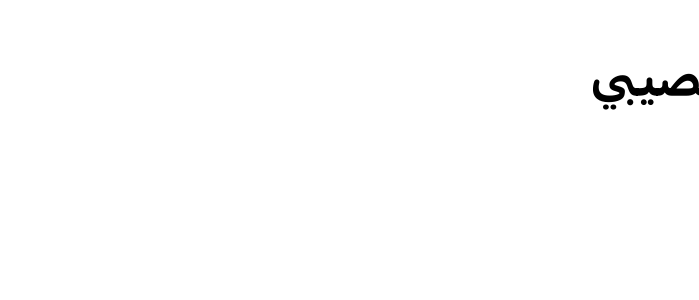
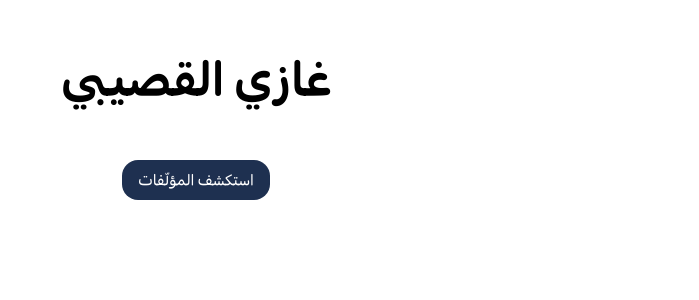
Before and after one commit to GDSC-YU/ghazi-algosaibi, a Next.js app: page / in a window 1280 px wide. Shown: the top 300 px of the page, without its empty margins (581-1280 px from the left). Built offline with nearby package versions, Linux system fonts and the light colour scheme.

Commit message:
make a link from home and back to home from header

```diff
--- a/src/app/page.tsx
+++ b/src/app/page.tsx
@@ -1,7 +1,18 @@
+import Link from "next/link";
 import { metadata } from "./layout";
 
 export default function Home() {
   const title = String(metadata.title);
 
-  return <h1 className="p-14 text-5xl font-bold">{title}</h1>;
+  return (
+    <div className="flex flex-col items-center">
+      <h1 className="p-14 text-5xl font-bold">{title}</h1>
+
+      <Link href="/discover-writings">
+        <p className="bg-primary rounded-2xl px-4 py-2 text-white transition-all hover:scale-105">
+          استكشف المؤلّفات
+        </p>
+      </Link>
+    </div>
+  );
 }
--- a/src/components/Header.tsx
+++ b/src/components/Header.tsx
@@ -1,11 +1,14 @@
 import Image from "next/image";
 import logo from "@/app/images/logo.png";
 import HeaderButton from "./HeaderButton";
+import Link from "next/link";
 
 export default function Header() {
   return (
     <header className="bg-primary flex h-24 flex-row items-center justify-between gap-4 px-10">
-      <Image src={logo} alt="شعار غازي عبدالرحمن القصيبي" />
+      <Link href={"/"}>
+        <Image src={logo} alt="شعار غازي عبدالرحمن القصيبي" />
+      </Link>
       <div className="flex flex-row items-center justify-center">
         <HeaderButton>ع</HeaderButton>
       </div>
```
